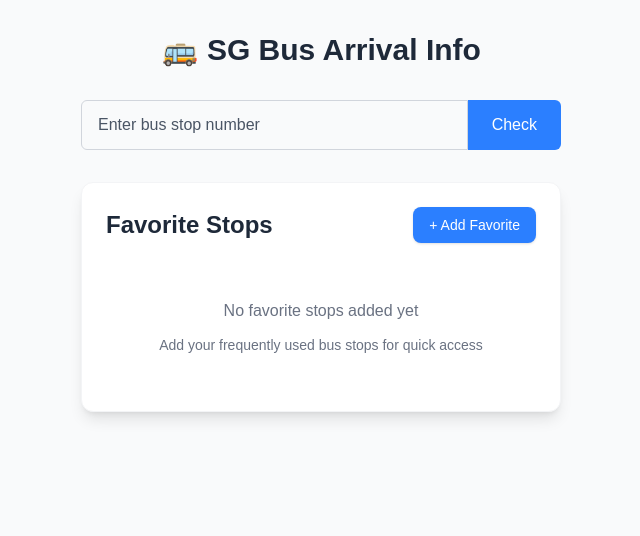
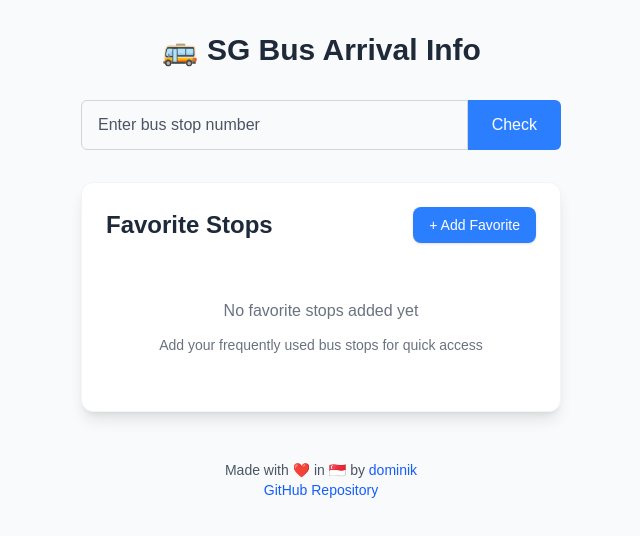
Before and after one commit to sm32d/simple-sg-bus-arrival, a Next.js app: page / in a window 1280 px wide. Shown: the top 536 px of the page, without its empty margins (319-959 px from the left). Built offline with nearby package versions, Linux system fonts and the light colour scheme.

Commit message:
added footer

```diff
--- a/src/app/page.tsx
+++ b/src/app/page.tsx
@@ -89,6 +89,17 @@ export default function Home() {
             services={busServices}
           />
         )}
+        <footer className="mt-12 text-center text-sm text-gray-600">
+          <p>Made with ❤️ in 🇸🇬 by <a href="https://bento.me/sm32d" target="_blank" rel="noopener noreferrer" className="text-blue-600 hover:text-blue-800 hover:underline">dominik</a></p>
+          <a
+            href="https://github.com/sm32d/simple-sg-bus-arrival"
+            target="_blank"
+            rel="noopener noreferrer"
+            className="text-blue-600 hover:text-blue-800 hover:underline"
+          >
+            GitHub Repository
+          </a>
+        </footer>
       </div>
     </main>
   );
```
